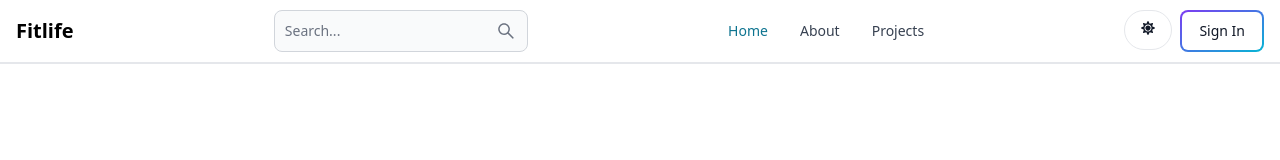
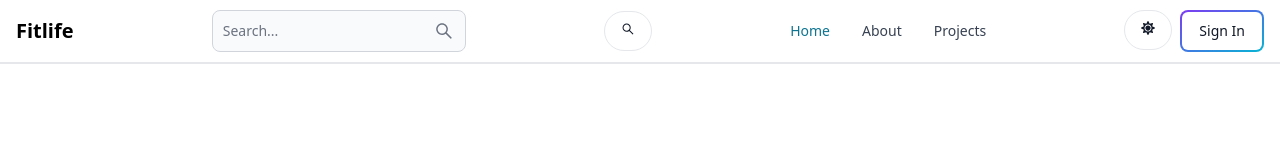
Before and after one commit to bhrtsnegi/fitlife, a React (Vite) app in the folder client/: page / in a window 1280 px wide. Shown: the top 160 px of the page. Built offline with nearby package versions, Linux system fonts and the light colour scheme; no server answers; the HTML template or start-up script is replaced by a standard one.

Commit message:
updpate: search button

```diff
--- a/client/src/components/Header.jsx
+++ b/client/src/components/Header.jsx
@@ -61,11 +61,16 @@
           type="text"
           placeholder="Search..."
           rightIcon={AiOutlineSearch}
+          className="hidden lg:inline"
           value={searchTerm}
           onChange={(e) => setSearchTerm(e.target.value)}
-          className="text-sm w-full max-w-xs"
         />
       </form>
+      <Button className="w-12 h-10" color="gray" pill>
+        <Link to="/search">
+        <AiOutlineSearch />
+        </Link>
+      </Button>
       <div className="flex gap-2 md:order-2">
         <Button
           className="w-12 h-10"
```
